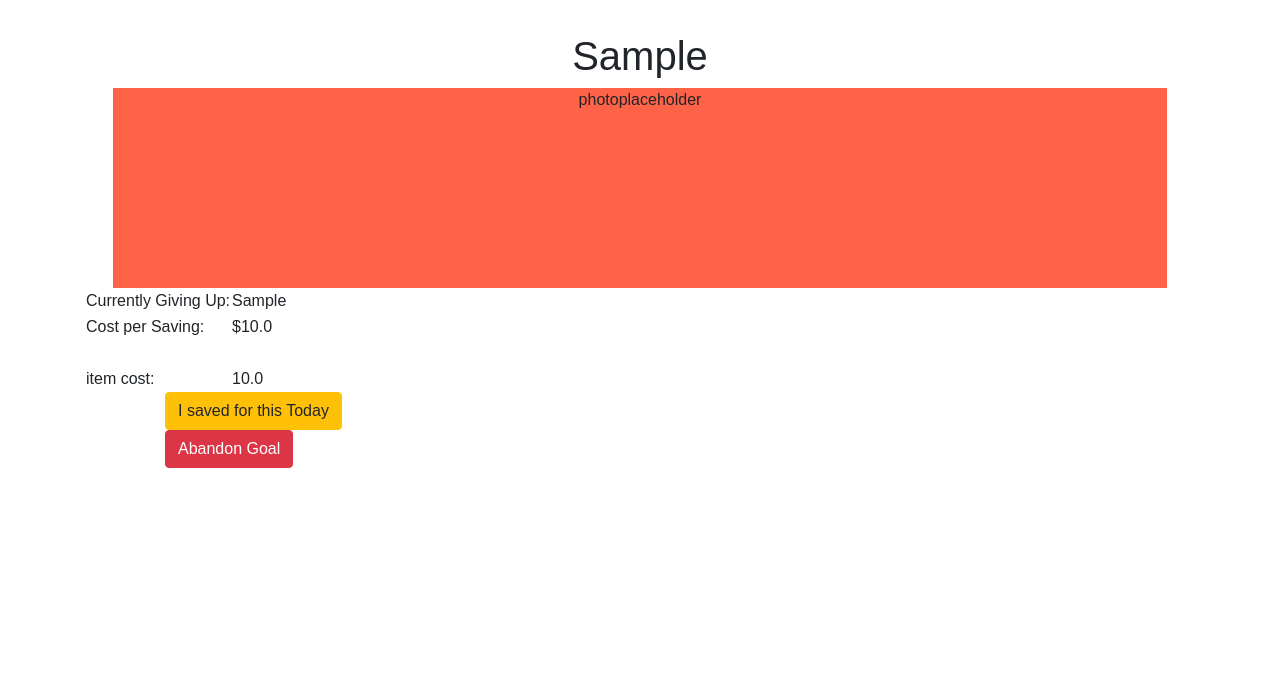
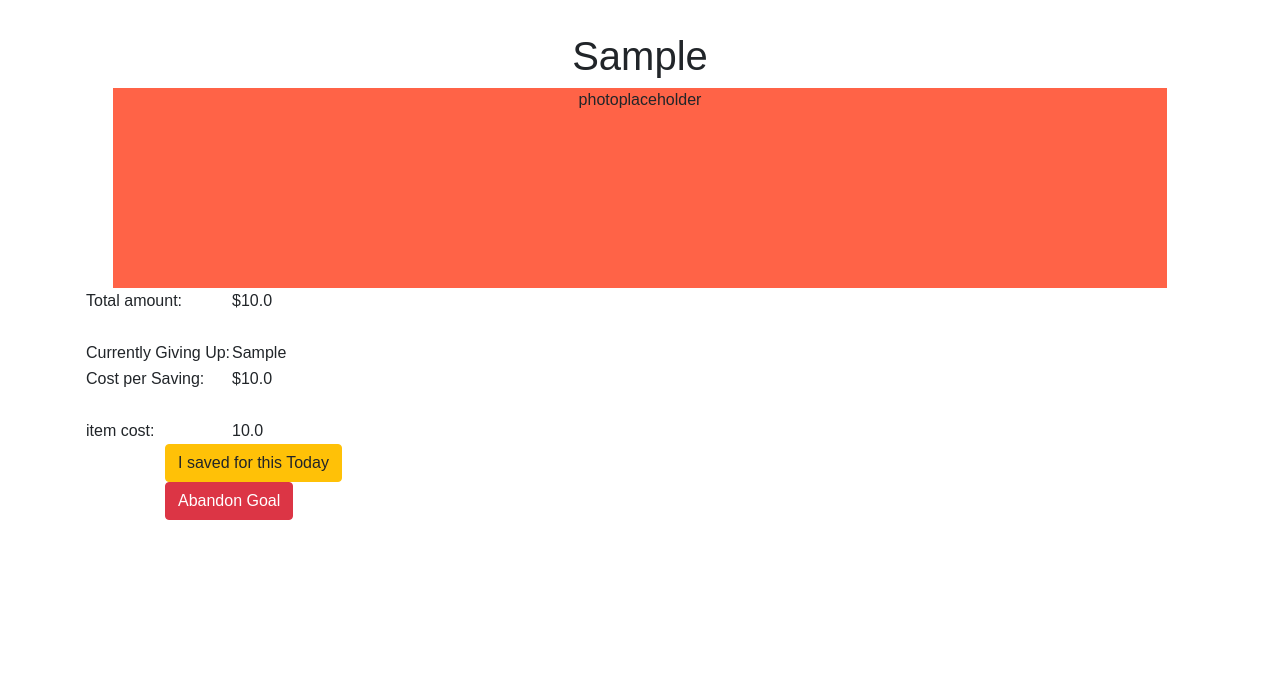
Before and after one commit to nlimtung/financialhackathon, a Django app: page /habits/1/ in a window 1280 px wide. Shown: the top 684 px of the page. Run offline with Django 4.2, Linux system fonts and the light colour scheme; tables that the repository leaves empty hold one stand-in row (values such as "Sample post"); some web fonts are replaced.

Commit message:
adding total cost to model

```diff
--- a/main_app/models.py
+++ b/main_app/models.py
@@ -8,6 +8,7 @@
     habit_cost = models.FloatField("habit cost")
     item = models.CharField(max_length = 50)
     item_cost = models.FloatField("cost")
+    initial_item_cost = models.FloatField("initial cost", null=True)
     user = models.ForeignKey(User, on_delete=models.CASCADE)
     def __str__(self):
         return self.item
--- a/main_app/templates/habits/detail.html
+++ b/main_app/templates/habits/detail.html
@@ -11,6 +11,14 @@
 
 
         <table>
+            <tr>
+                <td>Total amount: </td>
+                <td>${{ habit.initial_item_cost}}</td>
+            </tr>
+            <tr>
+                <th>&nbsp </th>
+                <th>&nbsp </th>
+            </tr>
             <tr>
                 <td>Currently Giving Up: </td>
                 <td>{{ habit.habit_item }}</td>
--- a/main_app/views.py
+++ b/main_app/views.py
@@ -34,6 +34,7 @@
   fields = ['habit_item', 'habit_cost', 'item', 'item_cost']
   def form_valid(self, form):
     form.instance.user = self.request.user
+    form.instance.initial_item_cost = form.instance.item_cost
     return super().form_valid(form)
   success_url = '/habits/index'
 
@@ -58,7 +59,7 @@
 
   new_cost = purchase_cost - habit_cost
   habit = Habit.objects.get(pk=pk)
-  if habit.item_cost <0:
+  if habit.item_cost <= 0:
     habit.item_cost == 0
     habit.save()
 
```
Also changed, not shown: main_app/migrations/0004_habit_initial_item_cost.py (added), main_app/migrations/0005_alter_habit_initial_item_cost.py (added), main_app/migrations/0006_alter_habit_initial_item_cost.py (added).
